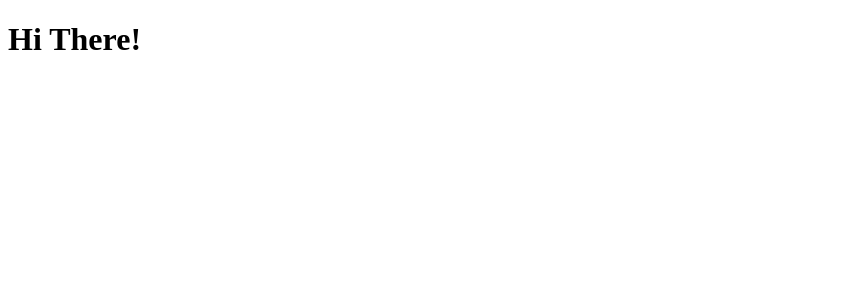
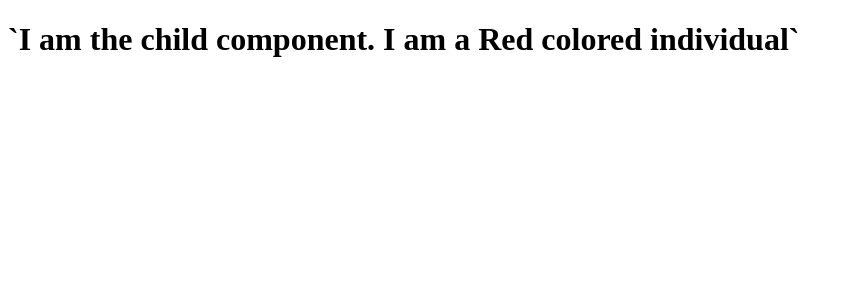
Before and after one commit to KennedyMungai/react_typescript_sample, a React (Create React App) app: page / in a window 1280 px wide. Shown: the top 300 px of the page, without its empty margins (0-852 px from the left). Built offline with nearby package versions, Linux system fonts and the light colour scheme.

Commit message:
Rendered out the Parent react prop

```diff
--- a/src/index.tsx
+++ b/src/index.tsx
@@ -1,4 +1,5 @@
 import ReactDOM from 'react-dom'
+import Parent from './props/Parent'
 
 type Props = {}
 
@@ -6,7 +7,7 @@ const App = (props: Props) =>
 {
     return (
         <div>
-            <h1>Hi There!</h1>
+            <Parent />
         </div>
     )
 }
```
